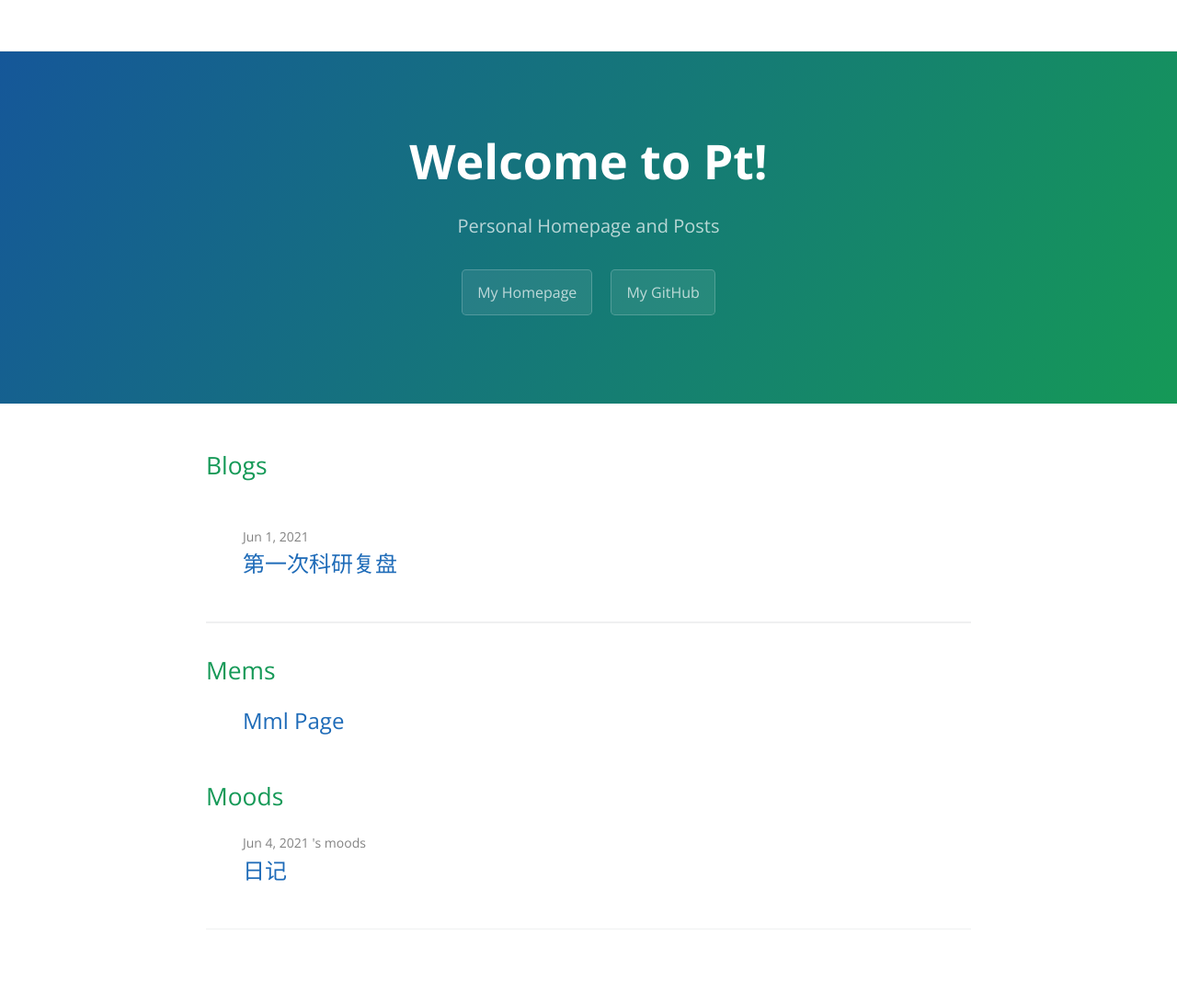
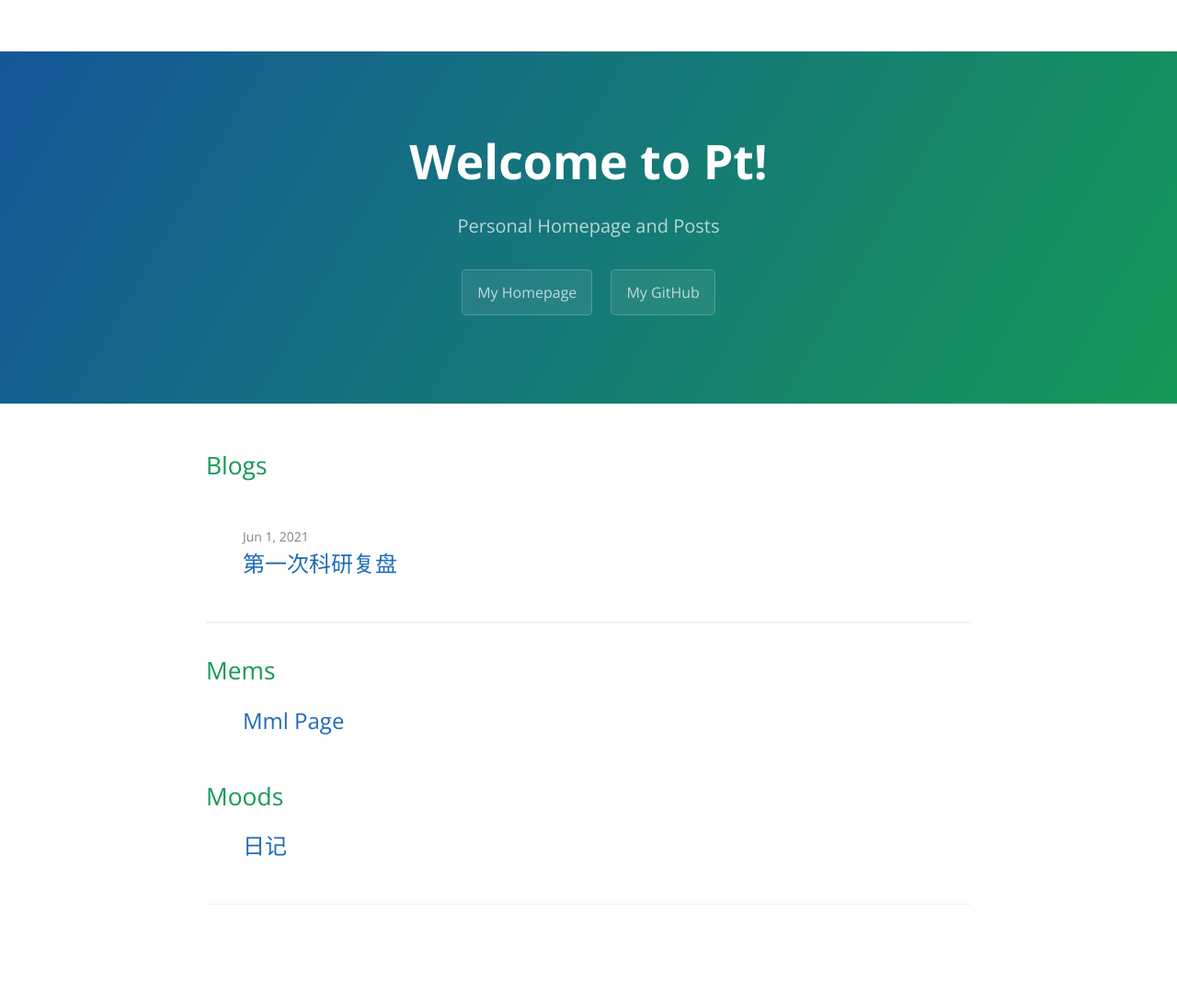
Before and after one commit to namespace-Pt/namespace-Pt.github.io, a Jekyll site: the page built from pages/index.md, in a window 1280 px wide. Shown: the whole page at 92% size. Built offline with Jekyll 4.4.1, drawn with Linux system fonts in a browser that asks for light colours; after the commit the page ends 1064 px from its top, so only the background shows below that.

Commit message:
2021-6-5

```diff
--- a/_layouts/home.html
+++ b/_layouts/home.html
@@ -48,7 +48,7 @@ layout: default
       <li>
         <!-- {% assign date_format = site.cayman-blog.date_format | default: "%b %-d, %Y" %}
         {% assign tag = "moods" | prepend:"    's " %} -->
-        <span class="post-meta">{{ post.date | date: date_format | append: tag }}</span>
+        <!-- <span class="post-meta">{{ post.date | date: date_format | append: tag }}</span> -->
         <h2>
           <a class="post-link" href="{{ post.url | absolute_url }}" title="{{ post.title }}">{{ post.title | escape }}</a>
         </h2>
```
